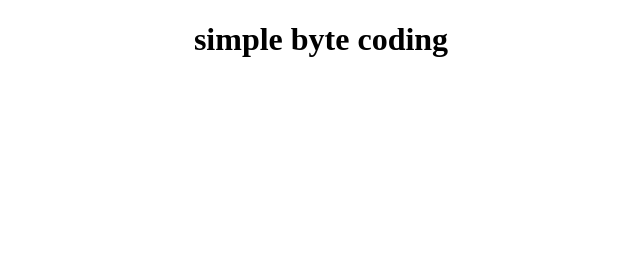
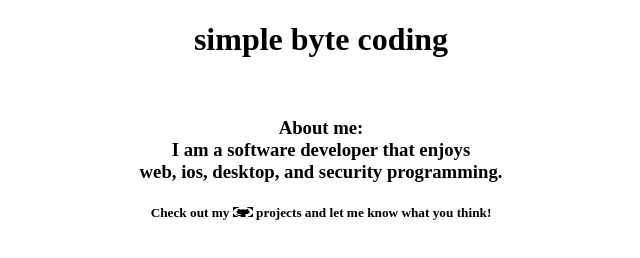
Before and after one commit to simple-byte-coding/byte.github.io, a website: page index.html in a window 1280 px wide. Shown: the whole page, without its empty margins (319-959 px from the left). Drawn offline with Linux system fonts and the light colour scheme.

Commit message:
header commit

```diff
--- a/index.html
+++ b/index.html
@@ -10,6 +10,20 @@
   <body>
     <div class="content">
       <h1>simple byte coding</h1>
+      <br />
+      <h3>
+        About me: <br />
+        I am a software developer that enjoys<br />
+        web, ios, desktop, and security programming.
+      </h3>
+
+      <h5>
+        Check out my
+        <a href="https://github.com/simple-byte-coding"
+          ><img id="github-logo" src="./githublogo.png" alt="github logo"
+        /></a>
+        projects and let me know what you think!
+      </h5>
     </div>
   </body>
 </html>
--- a/index.scss
+++ b/index.scss
@@ -9,8 +9,7 @@
     background-color: var(--blueCustom);
     background-image: url("./BYTE.png") no-repeat;
     background-position: center;
-    background-repeat: no-repeat;
-    background-size: cover;
+    background-size:cover;
     overflow: hidden;
 }
 
@@ -22,4 +21,11 @@
         width: 80px;
         height: 90px;
     }
+
+    #github-logo {
+        border: none;
+        border-bottom: 1px solid var(--tanPeachCustom);
+        height: 10px;
+        width: 20px;
+    }
 }
```
Also changed, not shown: githublogo.png (added), index.css.
